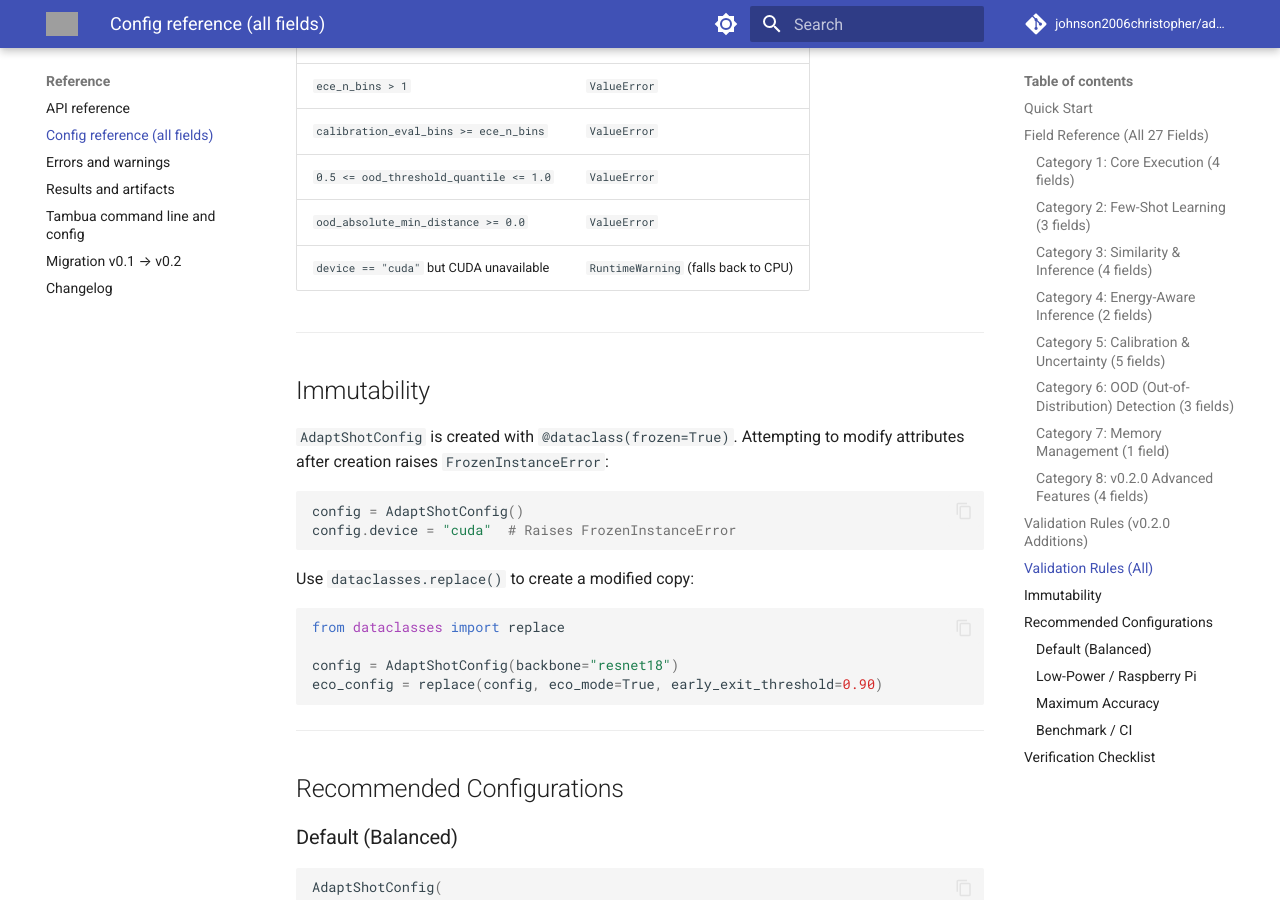
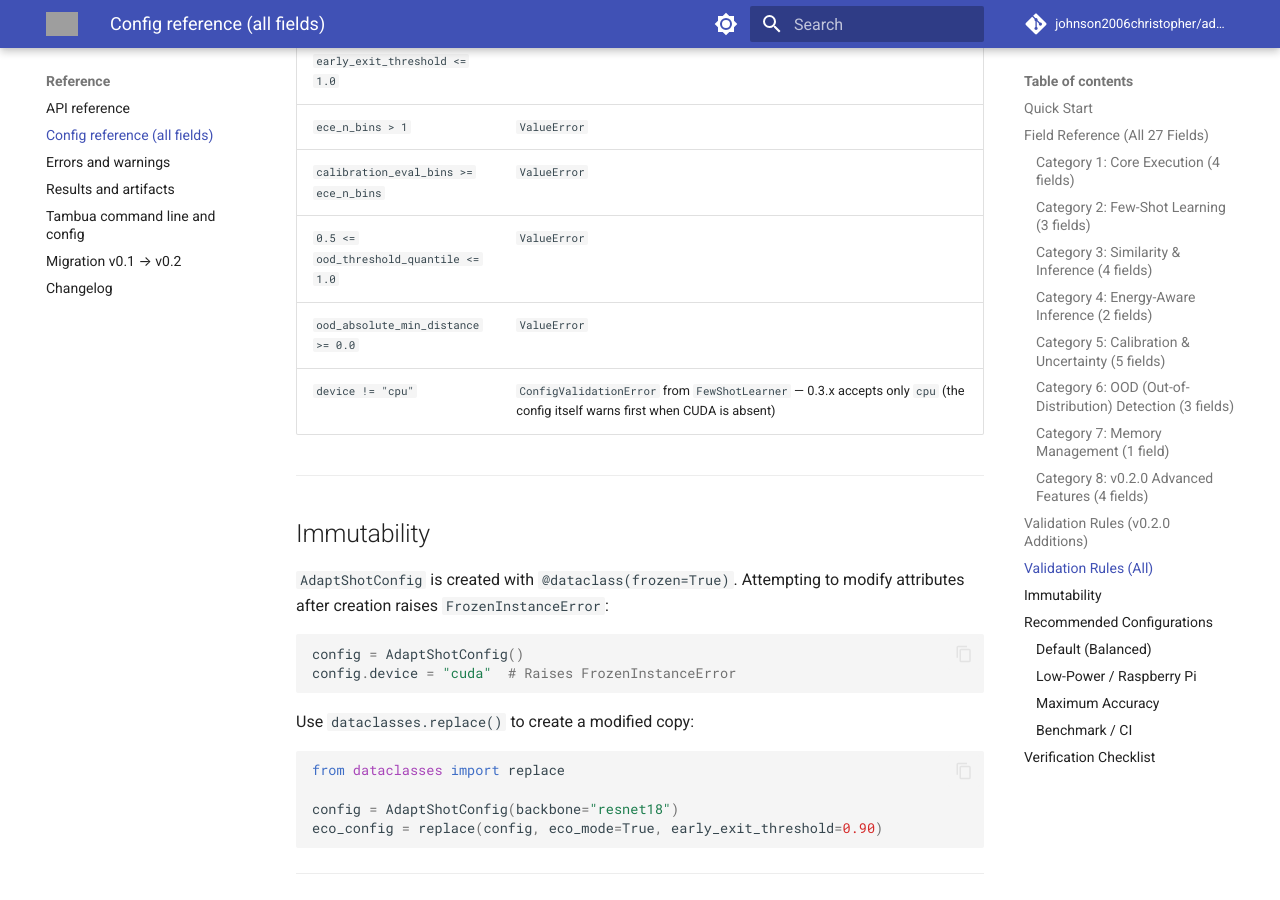
Before and after one commit to johnson2006christopher/adaptshot, an MkDocs documentation site: the page built from docs/reference/config-reference.md, in a window 1280 px wide and 900 px high, scrolled down 6557 px. Built offline with MkDocs 1.6.1 and Material for MkDocs 9.7.7, drawn with Linux system fonts in a browser that asks for light colours; comment, search, counter and statistics services are not loaded; grey boxes are pictures that could not be loaded.

Commit message:
docs: config reference states the real non-cpu behaviour -- ConfigValidationError (#126)

```diff
--- a/docs/reference/config-reference.md
+++ b/docs/reference/config-reference.md
@@ -117,7 +117,7 @@ The following rules are checked in `AdaptShotConfig.__post_init__()` in addition
 | `calibration_eval_bins >= ece_n_bins` | `ValueError` |
 | `0.5 <= ood_threshold_quantile <= 1.0` | `ValueError` |
 | `ood_absolute_min_distance >= 0.0` | `ValueError` |
-| `device == "cuda"` but CUDA unavailable | `RuntimeWarning` (falls back to CPU) |
+| `device != "cpu"` | `ConfigValidationError` from `FewShotLearner` — 0.3.x accepts only `cpu` (the config itself warns first when CUDA is absent) |
 
 ---
 
```
